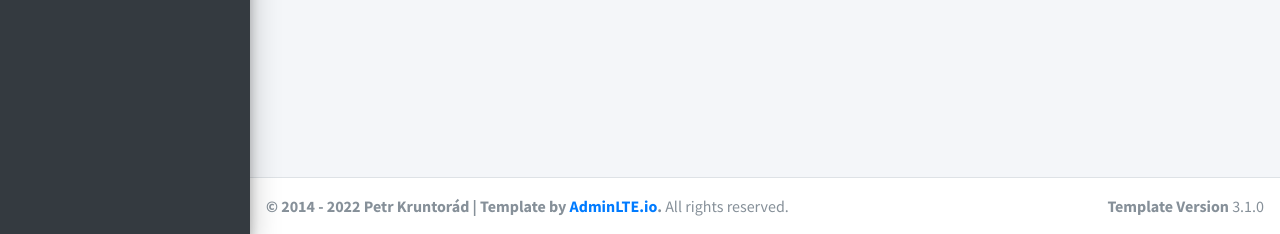
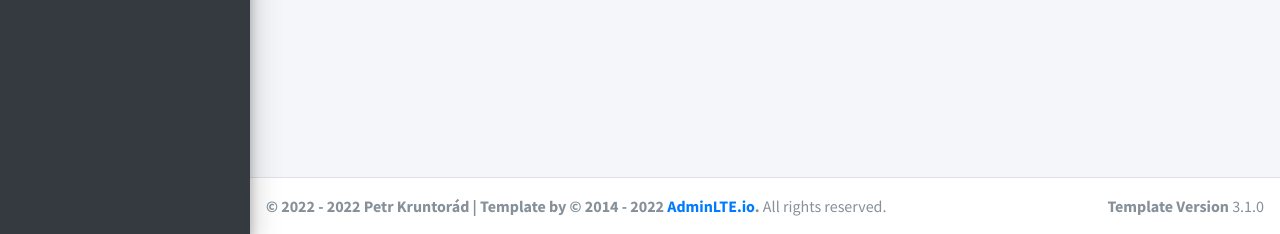
Before and after one commit to petrkruntorad/bachelors-thesis-kruntorad, a Symfony app: template templates/admin/devices/index.html.twig in a window 1280 px wide. Shown: the part 566-800 px from the top of the page. Run offline with Twig, Linux system fonts and the light colour scheme; the template is opened without the code that fills it, so the values that code supplies are empty; some libraries are stand-ins or nearby versions.

Commit message:
copyright change

```diff
--- a/templates/base.html.twig
+++ b/templates/base.html.twig
@@ -91,7 +91,7 @@
 
     <!-- Main Footer -->
     <footer class="main-footer">
-        <strong>&copy; 2014 - {{ 'now' | date('Y') }} Petr Kruntorád | Template by <a href="https://adminlte.io">AdminLTE.io</a>.</strong>
+        <strong>&copy; 2022 - {{ 'now' | date('Y') }} Petr Kruntorád | Template by &copy; 2014 - 2022 <a href="https://adminlte.io">AdminLTE.io</a>.</strong>
         All rights reserved.
         <div class="float-right d-none d-sm-inline-block">
             <b>Template Version</b> 3.1.0
```
